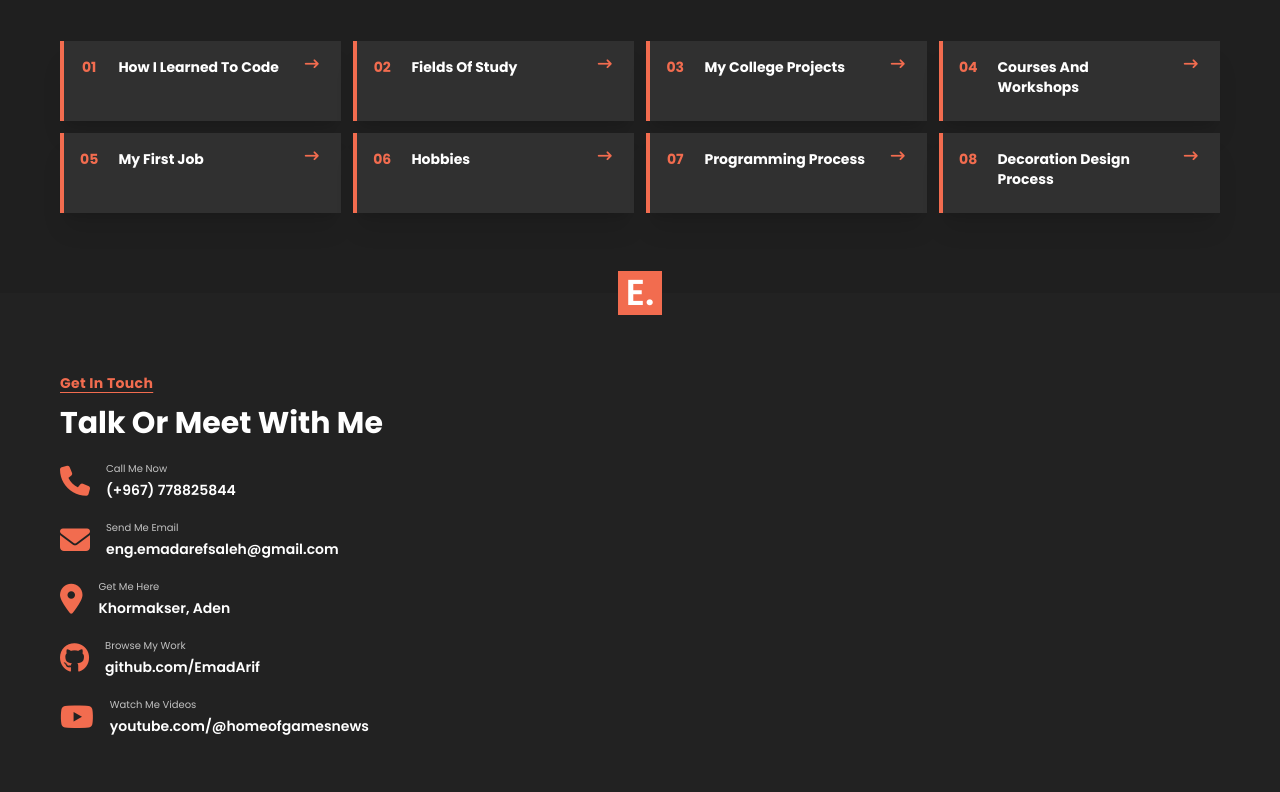
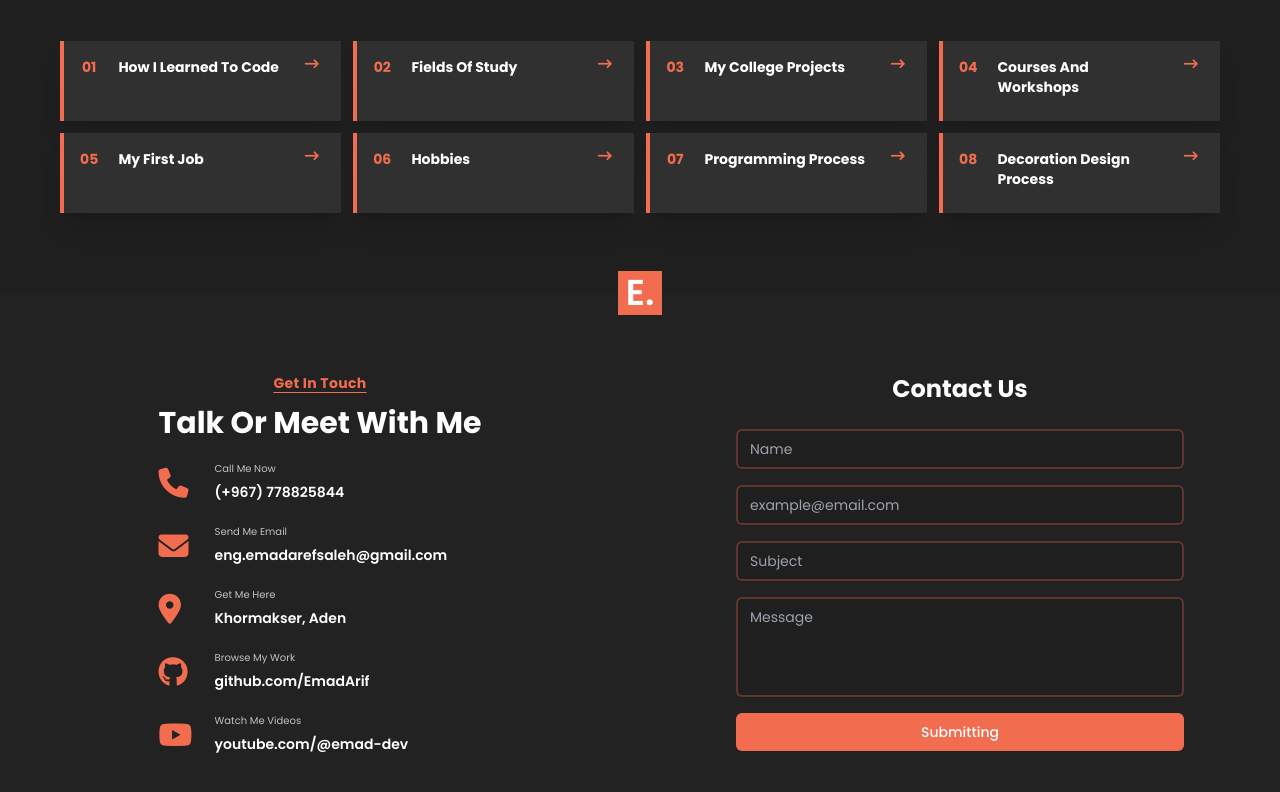
Before and after one commit to EmadArif/portfolio, a Vue app: page / in a window 1280 px wide. Shown: the part 3507-4299 px from the top of the page. Built offline with nearby package versions, Linux system fonts and the light colour scheme.

Commit message:
fix contacts and add contact by email

```diff
--- a/package.json
+++ b/package.json
@@ -11,6 +11,7 @@
   },
   "dependencies": {
     "-": "^0.0.1",
+    "@emailjs/browser": "^4.4.1",
     "gh-pages": "^6.1.1",
     "save-dev": "^0.0.1-security",
     "vue": "^3.4.29",
--- a/src/App.vue
+++ b/src/App.vue
@@ -8,6 +8,8 @@ import Skills from '@/components/Skills.vue'
 import Services from '@/components/Services.vue'
 import FAQ from '@/components/FAQ.vue'
 import Footer from '@/components/Footer.vue'
+
+
 </script>
 
 <template>
--- /dev/null
+++ b/src/components/EmailForm.vue
@@ -0,0 +1,94 @@
+<template>
+
+    <div class="px-5 sm:px-0 w-full max-w-md mx-auto text-white">
+        <h2 class="text-2xl font-bold mb-6 text-center">Contact Us</h2>
+
+        <form @submit.prevent="handleSubmit"
+            class="space-y-4">
+            <input v-model="form.name"
+                placeholder="Name"
+                type="text"
+                id="name"
+                name="name"
+                required
+                class="mt-1 block bg-base-2 border-2 border-second/30 w-full px-3 py-2 focus:border focus:border-second   rounded-md shadow-sm focus:outline-none focus:bg-base-2  sm:text-sm">
+            <input v-model="form.email"
+                placeholder="example@email.com"
+                type="email"
+                id="email"
+                name="email"
+                required
+                class="mt-1 block bg-base-2 border-2 border-second/30 w-full px-3 py-2 focus:border focus:border-second   rounded-md shadow-sm focus:outline-none focus:bg-base-2  sm:text-sm">
+            <input v-model="form.subject"
+                placeholder="Subject"
+                type="text"
+                id="subject"
+                name="subject"
+                required
+                class="mt-1 block bg-base-2 border-2 border-second/30 w-full px-3 py-2 focus:border focus:border-second   rounded-md shadow-sm focus:outline-none focus:bg-base-2  sm:text-sm">
+            <textarea v-model="form.message"
+                placeholder="Message"
+                id="message"
+                name="message"
+                rows="4"
+                style="resize: none;"
+                required
+                class="mt-1 block bg-base-2 border-2 border-second/30 w-full px-3 py-2 focus:border focus:border-second   rounded-md shadow-sm focus:outline-none focus:bg-base-2  sm:text-sm"></textarea>
+            <button type="submit"
+                class="cursor-pointer w-full flex items-center justify-center py-2 px-4 border border-transparent shadow-sm text-sm font-medium rounded-md text-white bg-second hover:bg-second-hover focus:outline-none focus:ring-2 focus:ring-offset-2 focus:bg-second-hover gap-2">
+                <i v-show="submitting"
+                    class="fa-solid fa-circle-notch text-xl animate-spin"></i>
+                Submitting
+            </button>
+
+        </form>
+    </div>
+</template>
+
+<script setup>
+import { ref } from 'vue';
+import emailjs from '@emailjs/browser';
+
+const form = ref({
+    name: '',
+    subject: '',
+    email: '',
+    message: ''
+})
+
+const submitting = ref(false)
+
+const publicKey = import.meta.env.VITE_PUBLIC_KEY
+const serviceID = import.meta.env.VITE_SERVICE_ID
+const templateID = import.meta.env.VITE_TEMPLATE_ID
+
+function handleSubmit() {
+    if (submitting.value)
+        return;
+    console.log(form.value);
+    submitting.value = true;
+
+    new Promise((resolve) => {
+        setTimeout(() => {
+            emailjs
+                .send(serviceID, templateID, form.value, {
+                    publicKey: publicKey,
+                }).then(
+                    () => {
+                        console.log('SUCCESS!');
+                    },
+                    (error) => {
+                        console.log('FAILED...', error.text);
+                    },
+
+                    submitting.value = false
+                );
+
+        }, 1000);
+    });
+
+
+}
+
+
+</script>
--- a/src/components/Footer.vue
+++ b/src/components/Footer.vue
@@ -1,49 +1,52 @@
 <script setup>
 
 import contact from '@/data/contact.json'
+import EmailForm from './EmailForm.vue';
 
 </script>
 
 <template>
+    <div class="relative grid grid-cols-1 md:grid-cols-2">
+        <div
+            class="z-50 logo absolute top-[-22px] translate-x-1/2 right-1/2 flex items-center justify-center bg-second w-11 h-11 text-white">
+            <h1 class="text-4xl font-semibold">E.</h1>
+        </div>
+
         <section id="contact"
             class="bg-base relative text-white">
 
-        <div
-            class="logo absolute top-[-22px] translate-x-1/2 right-1/2 flex items-center justify-center bg-second w-11 h-11 text-white">
-            <h1 class="text-4xl font-semibold">E.</h1>
-        </div>
-
-        <div class="container py-20 overflow-hidden">
-
-
+            <div class="container pt-20 overflow-hidden flex flex-col justify-center w-full items-center">
                 <h1 class="about-title text-sm relative
                     text-start  text-second capitalize underline underline-offset-4 font-bold tracking-wide">
                     Get in touch</h1>
-
                 <div class=" mt-3">
                     <h1 class="capitalize font-bold text-3xl">Talk or Meet With me</h1>
-
                     <div class="flex gap-5 py-5 flex-col">
-
                         <div v-for="c in contact"
                             class="flex justify-start items-center gap-4">
-
                             <i :class="c.icon"
-                            class="text-3xl text-second"></i>
-
+                                class="text-3xl text-second w-10"></i>
                             <div>
                                 <h3 class="text-[10px] text-gray-200 capitalize pb-1">{{ c.title }}
                                 </h3>
-                            <p class="font-semibold text-sm">{{ c.contact }}</p>
+                                <a v-if="c.link"
+                                    class="font-semibold text-sm"
+                                    :href="c.link"
+                                    target="_blank">{{ c.contact }}</a>
+
+                                <p v-else
+                                    class="font-semibold text-sm">{{ c.contact }}</p>
                             </div>
                         </div>
-
                     </div>
-
-
                 </div>
             </div>
         </section>
+        <section class="py-20">
+            <EmailForm />
+        </section>
+
+    </div>
 </template>
 
 <style scoped></style>
--- a/src/data/contact.json
+++ b/src/data/contact.json
@@ -3,30 +3,35 @@
         "id": 1,
         "icon": "fa-solid fa-phone",
         "title": "Call me now",
-        "contact": "(+967) 778825844"
+        "contact": "(+967) 778825844",
+        "link": "tel:+967778825844"
     },
     {
         "id": 2,
         "icon": "fa-solid fa-envelope",
         "title": "Send me email",
-        "contact": "eng.emadarefsaleh@gmail.com"
+        "contact": "eng.emadarefsaleh@gmail.com",
+        "link": "mailto:eng.emadarefsaleh@gmail.com"
     },
     {
         "id": 3,
         "icon": "fa-solid fa-location-dot",
         "title": "Get me here",
-        "contact": "Khormakser, Aden"
+        "contact": "Khormakser, Aden",
+        "link": "https://maps.app.goo.gl/GpznP2b4deRPpr1LA"
     },
     {
         "id": 4,
         "icon": "fa-brands fa-github",
         "title": "Browse my work",
-        "contact": "github.com/EmadArif"
+        "contact": "github.com/EmadArif",
+        "link": "https://github.com/EmadArif"
     },
     {
         "id": 4,
         "icon": "fa-brands fa-youtube",
         "title": "Watch me videos",
-        "contact": "youtube.com/@homeofgamesnews"
+        "contact": "youtube.com/@emad-dev",
+        "link": "https://www.youtube.com/@emad-dev"
     }
 ]
--- a/vue.config.js
+++ b/vue.config.js
@@ -2,4 +2,5 @@ module.exports = {
     publicPath: process.env.NODE_ENV === 'production'
         ? '/portfolio/'
         : '/docs'
+
 }
```
Also changed, not shown: index.html (+11 -0 lines), 7 other files (tests, documents, lock files or other folders). Lines whose indentation alone changed are shown as unchanged.
